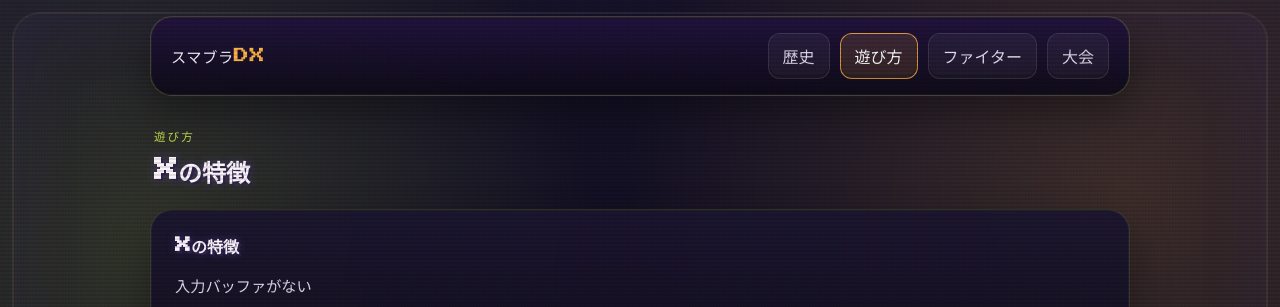
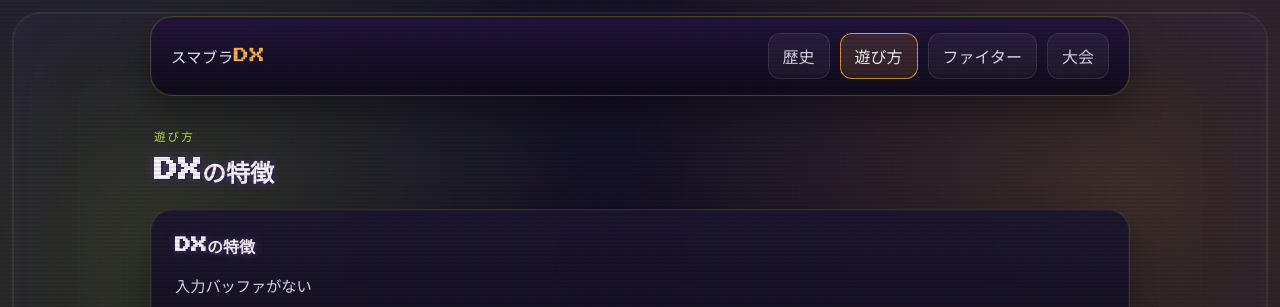
Before and after one commit to jakobng/ssbm-website, a React (Vite) app: page /ssbm-website/techniques in a window 1280 px wide. Shown: the top 307 px of the page. Built offline with nearby package versions, Linux system fonts and the light colour scheme; a web font is replaced by a local one.

Commit message:
Fix techniques page heading typo

```diff
--- a/src/components/Techniques.tsx
+++ b/src/components/Techniques.tsx
@@ -6,12 +6,12 @@
       <section className="page-hero">
         <div>
           <p className="eyebrow">遊び方</p>
-          <h2>Xの特徴</h2>
+          <h2>DXの特徴</h2>
         </div>
       </section>
 
       <section className="technique-notes glass-panel">
-        <h3>Xの特徴</h3>
+        <h3>DXの特徴</h3>
         <div className="technique-lines">
           <p>入力バッファがない</p>
           <p>アニメーション中でコンソールがプレイヤーのインプットに反応しない</p>
```
